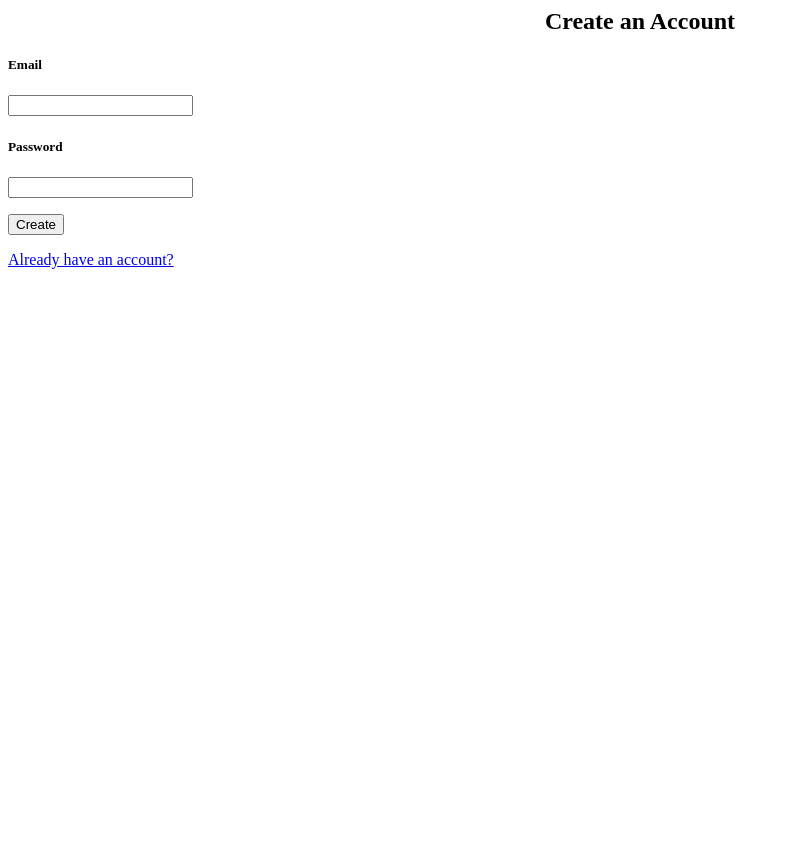
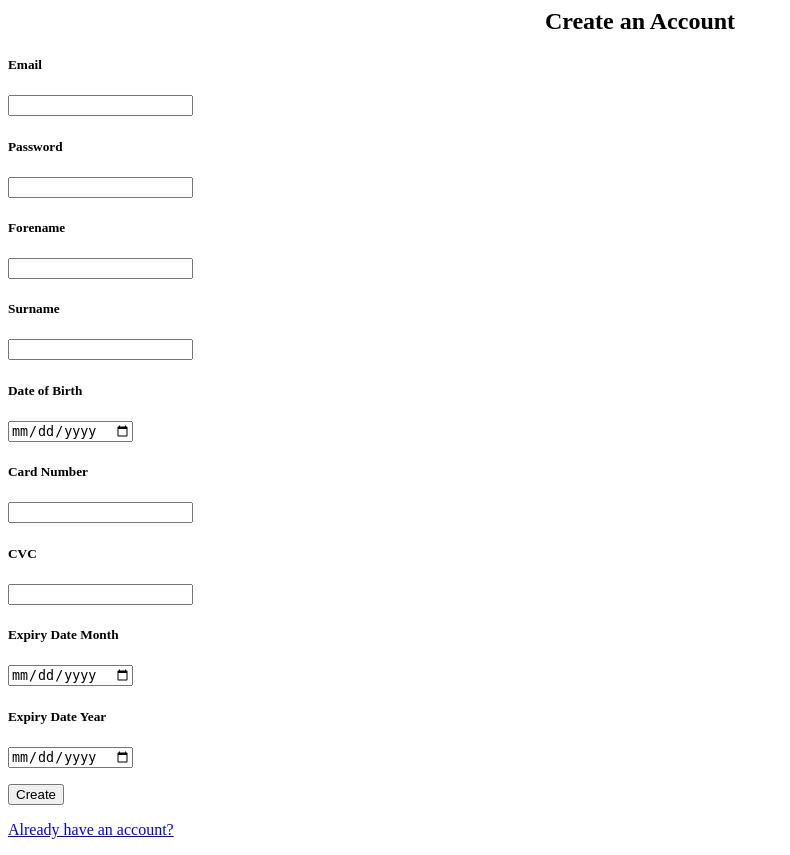
Before and after one commit to EWeb-b/heron, a Python web app: template webapp/app/templates/create_account.html in a window 1280 px wide. Shown: the whole page, without its empty margins (0-790 px from the left). Before the commit the page ends 269 px from the top, so only its background shows below. Run offline with Jinja, Linux system fonts and the light colour scheme; the template is opened without the code that fills it, so the values that code supplies are empty, except form fields; form fields are guessed from the names that the template uses.

Commit message:
updated create_account.html to include all inputs

```diff
--- a/webapp/app/templates/create_account.html
+++ b/webapp/app/templates/create_account.html
@@ -21,6 +21,48 @@ i{
        <span style="color: red;">{{ error }}</span>
        {% endfor %}
     </p>
+    <h5>  Forename </h5>
+    <p>{{ form.forename }}<br>
+       {% for error in form.forename.errors %}
+       <span style="color: red;">{{ error }}</span>
+       {% endfor %}
+    </p>
+    <h5>  Surname </h5>
+    <p>{{ form.surname }}<br>
+       {% for error in form.surname.errors %}
+       <span style="color: red;">{{ error }}</span>
+       {% endfor %}
+    </p>
+    <h5>  Date of Birth </h5>
+    <p>{{ form.date_of_birth }}<br>
+       {% for error in form.date_of_birth.errors %}
+       <span style="color: red;">{{ error }}</span>
+       {% endfor %}
+    </p>
+    <h5>  Card Number </h5>
+    <p>{{ form.card_number }}<br>
+       {% for error in form.card_number.errors %}
+       <span style="color: red;">{{ error }}</span>
+       {% endfor %}
+    </p>
+    <h5>  CVC </h5>
+    <p>{{ form.cvc }}<br>
+       {% for error in form.cvc.errors %}
+       <span style="color: red;">{{ error }}</span>
+       {% endfor %}
+    </p>
+    <h5>  Expiry Date Month </h5>
+    <p>{{ form.expiry_date_month }}<br>
+       {% for error in form.expiry_date_month.errors %}
+       <span style="color: red;">{{ error }}</span>
+       {% endfor %}
+    </p>
+    <h5>  Expiry Date Year </h5>
+    <p>{{ form.expiry_date_year }}<br>
+       {% for error in form.expiry_date_year.errors %}
+       <span style="color: red;">{{ error }}</span>
+       {% endfor %}
+    </p>
     <p><input class = "button" type="submit" value="Create"></p>
     <a href="/login" style="font-family:Times New Roman, Times, serif;" >Already have an account? </a>
 </form>
```
